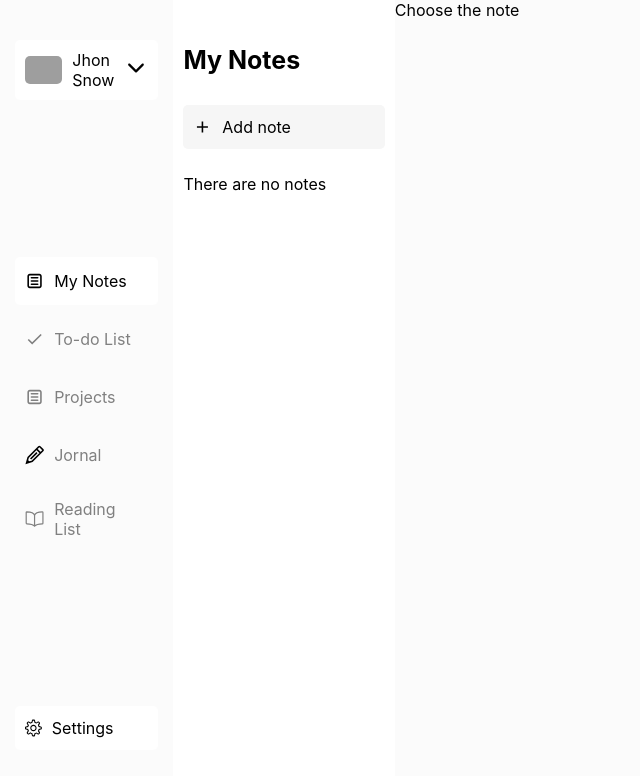
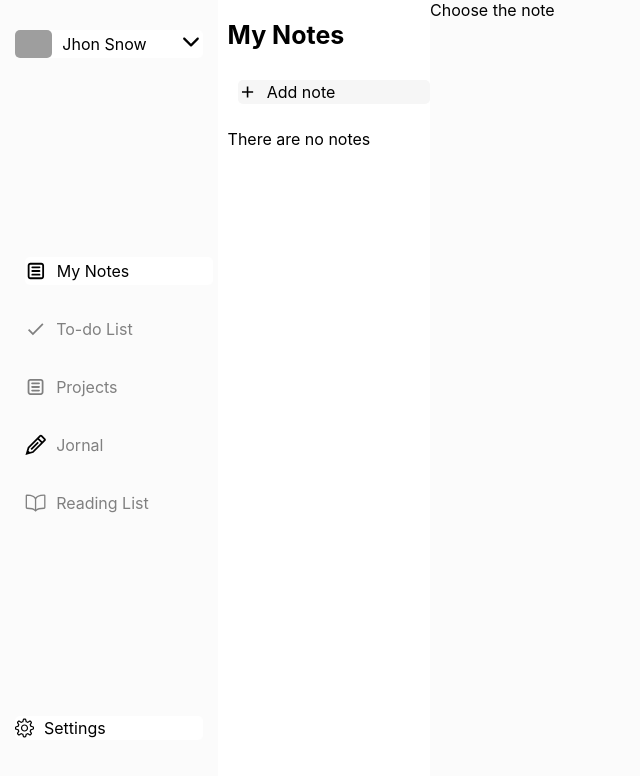
Before and after one commit to DiabolicAugust/morgana_memory, a React (Create React App) app: page /notes in a window 1280 px wide. Shown: the top 776 px of the page, without its empty margins (0-640 px from the left). Built offline with nearby package versions, Linux system fonts and the light colour scheme; grey boxes are pictures that could not be loaded; the HTML template or start-up script is replaced by a standard one.

Commit message:
Paddings fix

```diff
--- a/src/components/card-component/CardComponent.module.css
+++ b/src/components/card-component/CardComponent.module.css
@@ -5,9 +5,8 @@
   align-items: center;
   background-color: white;
   border-radius: 5px;
-  padding: 10px;
+  margin: 10px;
   box-sizing: border-box;
-  margin-top: 10px;
   color: black;
   cursor: pointer;
 }
--- a/src/components/sidebar/Sidebar.module.css
+++ b/src/components/sidebar/Sidebar.module.css
@@ -10,8 +10,8 @@
   flex-direction: column;
   justify-content: space-between;
   align-items: center;
-  width: 15%;
-  padding: 30px 15px 50px 15px;
+  width: 20%;
+  padding: 20px 15px 50px 15px;
   box-sizing: border-box;
   text-decoration: none;
 }
--- a/src/screens/notes/Notes.module.css
+++ b/src/screens/notes/Notes.module.css
@@ -2,7 +2,7 @@
   width: 20%;
   background-color: white;
   box-sizing: border-box;
-  padding: 45px 10px 0px 10px;
+  padding: 20px 10px 0px 10px;
 }
 
 .myNotes > p {
```
